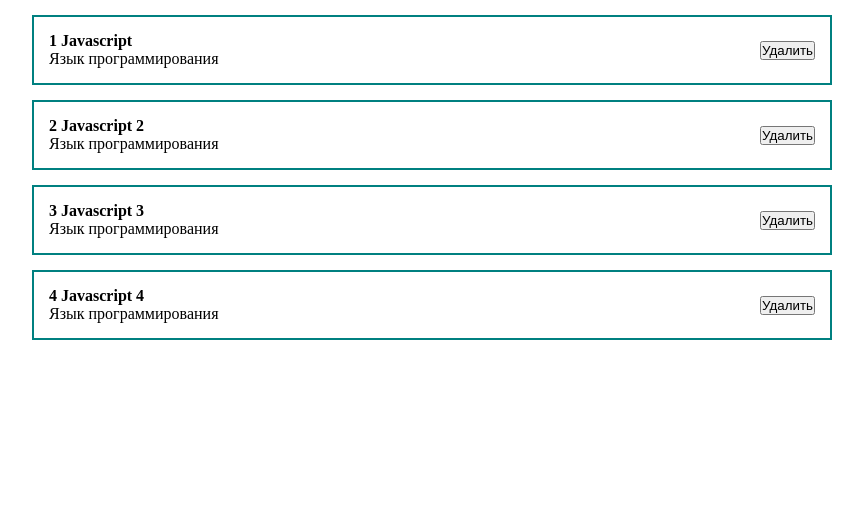
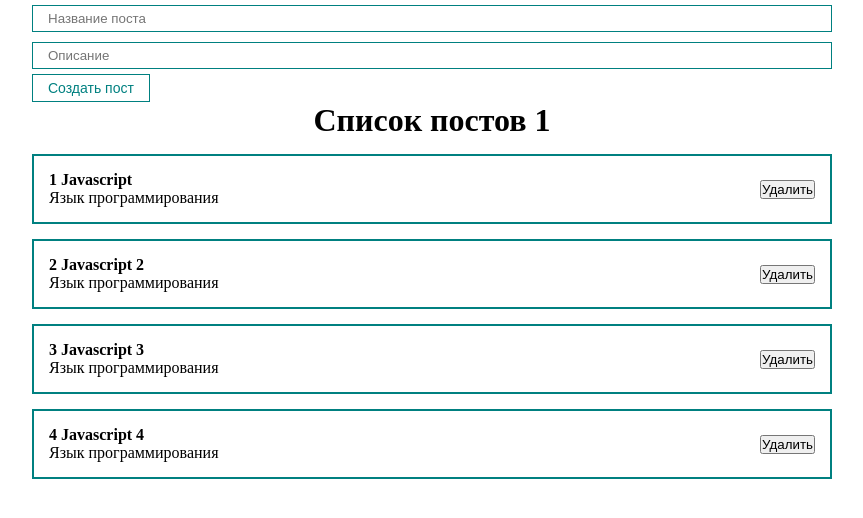
Before and after one commit to bexon26/React-learn, a React (Create React App) app in the folder my-app/: page / in a window 1280 px wide. Shown: the top 518 px of the page, without its empty margins (208-1071 px from the left). Built offline with nearby package versions, Linux system fonts and the light colour scheme.

Commit message:
feat: add styles

```diff
--- a/my-app/src/App.js
+++ b/my-app/src/App.js
@@ -4,21 +4,27 @@
 import "../src/styles/App.css";
 import PostItem from "./components/PostItem";
 import { useState } from "react";
+import PostList from "./components/PostList";
+import MyButton from "./components/UI/button/MyButton";
+import MyInput from "./components/UI/input/MyInput";
 
 function App() {
   const [posts, setPosts] = useState([
-    {id:'1', title:"Javascript", body:'Язык программирования'},
-    {id:'2', title:"Javascript 2", body:'Язык программирования'},
-    {id:'3', title:"Javascript 3", body:'Язык программирования'},
-    {id:'4', title:"Javascript 4", body:'Язык программирования'}
+    { id: "1", title: "Javascript", body: "Язык программирования" },
+    { id: "2", title: "Javascript 2", body: "Язык программирования" },
+    { id: "3", title: "Javascript 3", body: "Язык программирования" },
+    { id: "4", title: "Javascript 4", body: "Язык программирования" },
   ]);
   return (
     <div className="App">
-      {posts.map((post)=>
-        <PostItem post={post} />
+      <form action="">
+        <MyInput type="text" placeholder="Название поста" />
+        <MyInput type="text" placeholder="Описание" />
 
-      )}
 
+        <MyButton disabled>Создать пост</MyButton>
+      </form>
+      <PostList posts={posts} title="Список постов 1" />
     </div>
   );
 }
--- a/my-app/src/components/PostItem.jsx
+++ b/my-app/src/components/PostItem.jsx
@@ -1,11 +1,11 @@
 import React from "react";
 
-const PostItem = (props) => {
+const PostItem = ({post}) => {
   return (
     <div className="post">
       <div className="post__content">
-        <strong>{props.post.id} {props.post.title}</strong>
-        <div>{props.post.body}</div>
+        <strong>{post.id} {post.title}</strong>
+        <div>{post.body}</div>
       </div>
       <div className="post__btns">
         <button>Удалить</button>
--- /dev/null
+++ b/my-app/src/components/PostList.jsx
@@ -0,0 +1,16 @@
+import React from "react";
+import PostItem from "./PostItem";
+
+const PostList = ({posts, title}) => {
+
+  return (
+    <div>
+      <h1 style={{ textAlign: "center" }}>{title}</h1>
+      {posts.map((post) => (
+        <PostItem post={post} key={post.id} />
+      ))}
+    </div>
+  );
+};
+
+export default PostList;
--- /dev/null
+++ b/my-app/src/components/UI/button/MyButton.jsx
@@ -0,0 +1,10 @@
+import React from 'react'
+import classes from './MyButton.module.css'
+
+const MyButton = ({children, ...props}) => {
+  return (
+    <button {...props} className={classes.myBtn}>{children}</button>
+  )
+}
+
+export default MyButton
--- /dev/null
+++ b/my-app/src/components/UI/button/MyButton.module.css
@@ -0,0 +1,8 @@
+.myBtn{
+   padding: 5px 15px;
+   color: teal;
+   font-size: 14px;
+   background: transparent;
+   border: 1px solid teal;
+   cursor: pointer;
+}
--- /dev/null
+++ b/my-app/src/components/UI/input/MyInput.jsx
@@ -0,0 +1,10 @@
+import React from 'react'
+import classes from './MyInput.module.css'
+
+const MyInput = (props) => {
+  return (
+   <input className={classes.myInput} {...props}/>
+  )
+}
+
+export default MyInput
--- /dev/null
+++ b/my-app/src/components/UI/input/MyInput.module.css
@@ -0,0 +1,6 @@
+.myInput{
+   width: 100%;
+   padding: 5px 15px;
+   margin: 5px 0;
+   border: 1px solid teal;
+}
```
